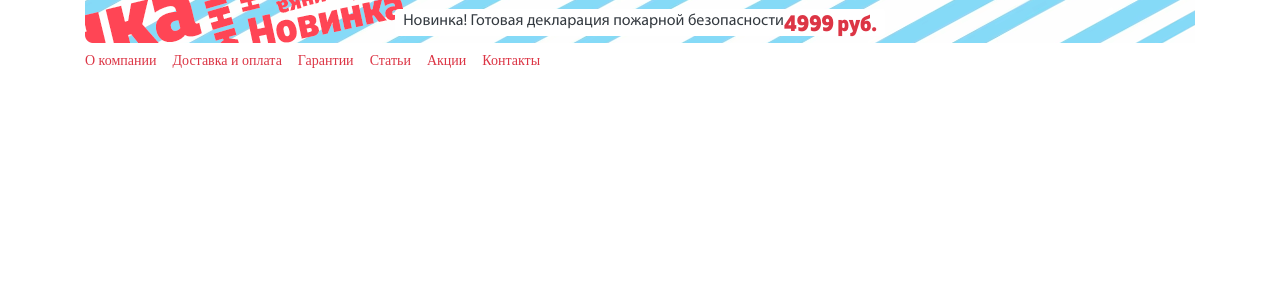
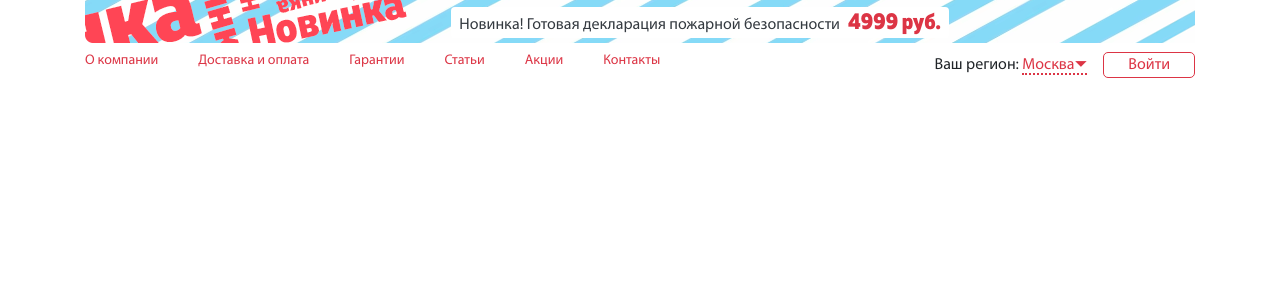
Before and after one commit to pmaks1985/new-gotdoc, a PHP site: page / in a window 1280 px wide. Shown: the top 300 px of the page. Run offline with PHP 8.4, Linux system fonts and the light colour scheme.

Commit message:
header закончил

```diff
--- a/css/main.css
+++ b/css/main.css
@@ -18,6 +18,10 @@
 
 body {
   font-family: MyriadPro-Regular;
+  font-size: 16px;
+  line-height: 25px;
+  font-weight: 400;
+  color: #343a40;
 }
 
 .banner {
@@ -25,6 +29,10 @@ body {
   background-repeat: no-repeat;
   width: 100%;
   height: 45px;
+}
+
+.bann_head {
+  left: 33%;
 }
 
 .bann_text {
@@ -44,7 +52,7 @@ body {
 }
 
 .nav-link_menu {
-  font-family: MyriadPro;
+  font-family: MyriadPro-Regular;
   font-size: 14px;
   line-height: 1.2;
   font-weight: 400;
@@ -54,4 +62,34 @@ body {
 .nav-link_menu:hover {
   color: #F07581;
 }
+
+.select-region_city {
+  font-family: MyriadPro-Regular;
+  font-size: 16px;
+  line-height: 1.2;
+  font-weight: 400;
+  color: #dc3545;
+}
+
+.select-region_text {
+  font-family: MyriadPro-Regular;
+  font-size: 16px;
+  line-height: 1.2;
+  font-weight: 400;
+  color: #212529;
+}
+
+.dottedUnderline {
+  border-bottom: 2px dotted;
+  border-bottom-color: currentcolor;
+  border-bottom-color: #dc3545;
+}
+
+.select-region_button {
+  width: 108px;
+  height: 29px;
+  background-color: rgba(0, 0, 0, 0);
+  border: 1px solid #dc3545;
+  border-radius: 5px;
+}
 /*# sourceMappingURL=main.css.map */
--- a/css/main.scss
+++ b/css/main.scss
@@ -30,6 +30,10 @@
 
 body {
     font-family: MyriadPro-Regular;
+    font-size: 16px;
+    line-height: 25px;
+    font-weight: 400;
+    color: #343a40;
 }
 
 .banner {
@@ -37,6 +41,10 @@ body {
     background-repeat: no-repeat;
     width: 100%;
     height: 45px;
+}
+
+.bann_head {
+    left: 33%;
 }
 
 .bann_text {
@@ -56,7 +64,7 @@ body {
 }
 
 .nav-link_menu {
-    font-family: MyriadPro;
+    font-family: MyriadPro-Regular;
     font-size: 14px;
     line-height: 1.2;
     font-weight: 400;
@@ -66,3 +74,33 @@ body {
 .nav-link_menu:hover {
     color: #F07581;
 }
+
+.select-region_city {
+    font-family: MyriadPro-Regular;
+    font-size: 16px;
+    line-height: 1.2;
+    font-weight: 400;
+    color: #dc3545;
+}
+
+.select-region_text {
+    font-family: MyriadPro-Regular;
+    font-size: 16px;
+    line-height: 1.2;
+    font-weight: 400;
+    color: #212529;
+}
+
+.dottedUnderline {
+    border-bottom: 2px dotted;
+    border-bottom-color: currentcolor;
+    border-bottom-color: #dc3545;
+}
+
+.select-region_button {
+    width: 108px;
+    height: 29px;
+    background-color: rgba(0, 0, 0, 0.0);
+    border: 1px solid #dc3545;
+    border-radius: 5px;
+}
--- a/index.html
+++ b/index.html
@@ -13,33 +13,33 @@
 <body>
     <div class="container">
         <header>
-            <div class="banner d-flex align-items-center justify-content-center">
-                <div class="d-flex bg-white px-2 rounded">
-                    <span class="bann_text">Новинка! Готовая декларация пожарной безопасности</span>
-                    <span class="bann_price">4999 руб.</span>
+            <div class="align-items-center banner d-flex position-relative">
+                <div class="align-items-baseline bg-white d-flex position-absolute px-2 rounded bann_head">
+                    <div class="bann_text">Новинка! Готовая декларация пожарной безопасности</div>
+                    <div class="bann_price ml-2">4999 руб.</div>
                 </div>
             </div>
-            <div class="d-flex">
+            <div class="d-flex justify-content-between">
                 <div>
                     <nav class="navbar navbar-expand-lg p-0">
                         <div class="collapse navbar-collapse" id="navbarNav">
                             <ul class="navbar-nav">
-                                <li class="nav-item">
+                                <li class="nav-item mr-4">
                                     <a class="nav-link nav-link_menu pl-0" href="#">О компании</a>
                                 </li>
-                                <li class="nav-item">
+                                <li class="nav-item mr-4">
                                     <a class="nav-link nav-link_menu" href="#">Доставка и оплата</a>
                                 </li>
-                                <li class="nav-item">
+                                <li class="nav-item mr-4">
                                     <a class="nav-link nav-link_menu" href="#">Гарантии</a>
                                 </li>
-                                <li class="nav-item">
+                                <li class="nav-item mr-4">
                                     <a class="nav-link nav-link_menu" href="#">Статьи</a>
                                 </li>
-                                <li class="nav-item">
+                                <li class="nav-item mr-4">
                                     <a class="nav-link nav-link_menu" href="#">Акции</a>
                                 </li>
-                                <li class="nav-item">
+                                <li class="nav-item mr-4">
                                     <a class="nav-link nav-link_menu" href="#">Контакты</a>
                                 </li>
                             </ul>
@@ -47,7 +47,16 @@
                     </nav>
                 </div>
                 <div>
-
+                    <div class="d-flex mt-2 select-region">
+                        <div class="mr-3">
+                            <span class="select-region_text">Ваш регион:</span>
+                            <span class="dottedUnderline select-region_city">Москва⏷</span>
+                        </div>
+                        <div>
+                            <a href="#"
+                                class="btn-outline-danger px-4 py-1 select-region_button text-decoration-none">Войти</a>
+                        </div>
+                    </div>
                 </div>
             </div>
         </header>
```
Also changed, not shown: 1 other file.
